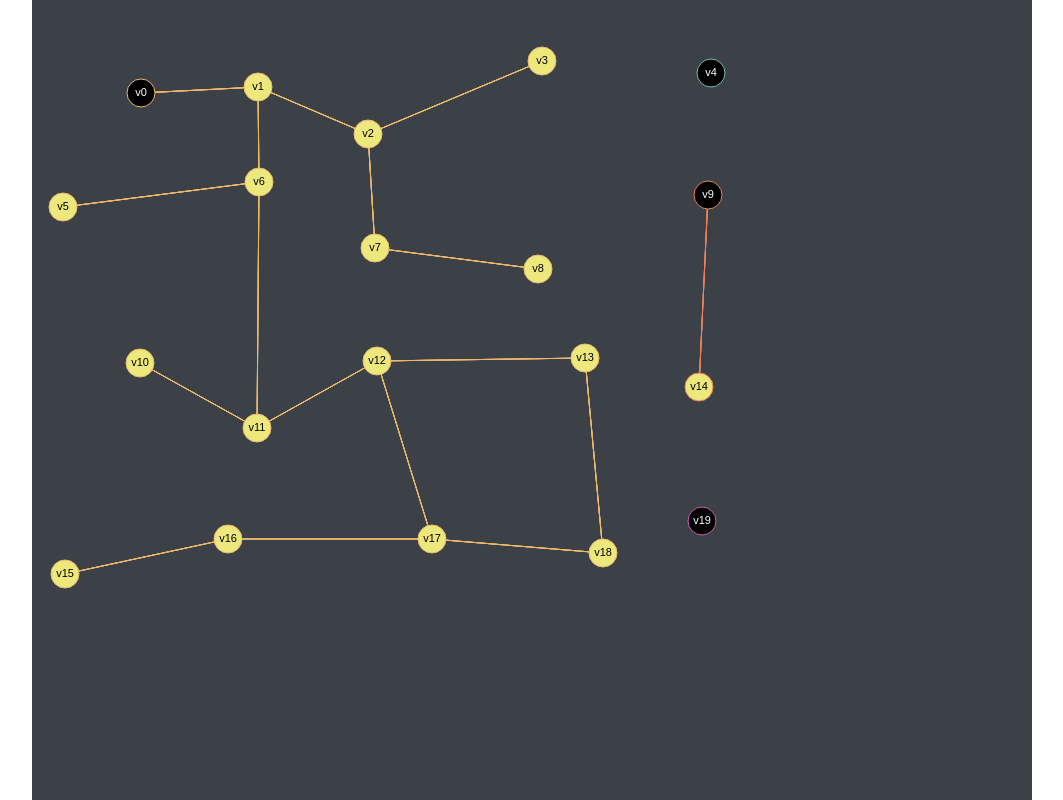
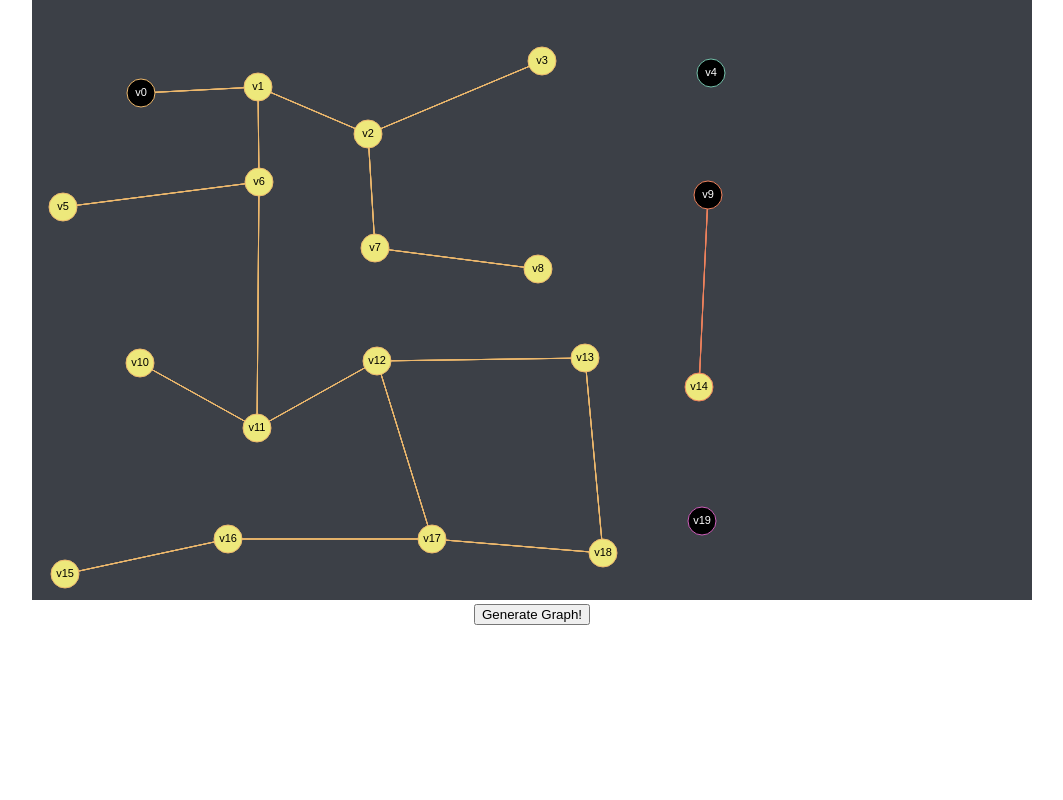
Before and after one commit to bloominstituteoftechnology/Graphs, a React (Create React App) app in the folder projects/graph/: page / in a window 1280 px wide. Shown: the top 800 px of the page, without its empty margins (108-1171 px from the left). Built offline with nearby package versions, Linux system fonts and the light colour scheme.

Commit message:
new graph firing after pressing button

```diff
--- a/projects/graph/src/App.js
+++ b/projects/graph/src/App.js
@@ -4,7 +4,7 @@ import "./App.css";
 
 // !!! IMPLEMENT ME
 const canvasWidth = 1000;
-const canvasHeight = 1000;
+const canvasHeight = 600;
 
 /**
  * GraphView
@@ -15,13 +15,17 @@ class GraphView extends Component {
    */
   componentDidMount() {
     this.updateCanvas();
+    console.log("did mount");
   }
 
   /**
    * On state update
+   * It will only fire when the state has changed
+   * i.e. whenver setState() is called
    */
   componentDidUpdate() {
     this.updateCanvas();
+    console.log("did update");
   }
 
   /**
@@ -37,6 +41,7 @@ class GraphView extends Component {
     // console.log("createDummyGraph", this.props.graph.createDummyGraph);
 
     // Clear it
+    ctx.clearRect(0, 0, canvasWidth, canvasWidth);
     ctx.fillStyle = "#3c4047";
     ctx.fillRect(0, 0, canvasWidth, canvasHeight);
 
@@ -65,6 +70,7 @@ class GraphView extends Component {
     }
 
     // draw dummy verticies (dynamic)
+    console.log(this.props.graph.vertexes);
     this.props.graph.vertexes.forEach(v => {
       // verts
 
@@ -132,13 +138,29 @@ class App extends Component {
     // this.state.graph.createDummyGraph();
     this.state.graph.randomize(5, 4, 150, 0.6);
     this.state.graph.bfs();
-    this.state.graph.getConnectedComponents();
+    // this.state.graph.getConnectedComponents();
   }
 
+  generateGraph() {
+    this.setState((this.state.graph = new Graph()));
+    console.log(this.state.graph);
+    this.state.graph.randomize(5, 4, 150, 0.6);
+    this.state.graph.bfs();
+    // console.log(this.state.graph.vertexes);
+    // window.location.reload(true);
+  }
+
+  // this.state.graph.bfs()
+  // this.state.graph.randomize(5, 4, 150, 0.6),
   render() {
     return (
       <div className="App">
         <GraphView graph={this.state.graph} />
+        <div>
+          <button onClick={this.generateGraph.bind(this)}>
+            Generate Graph!
+          </button>
+        </div>
       </div>
     );
   }
```
